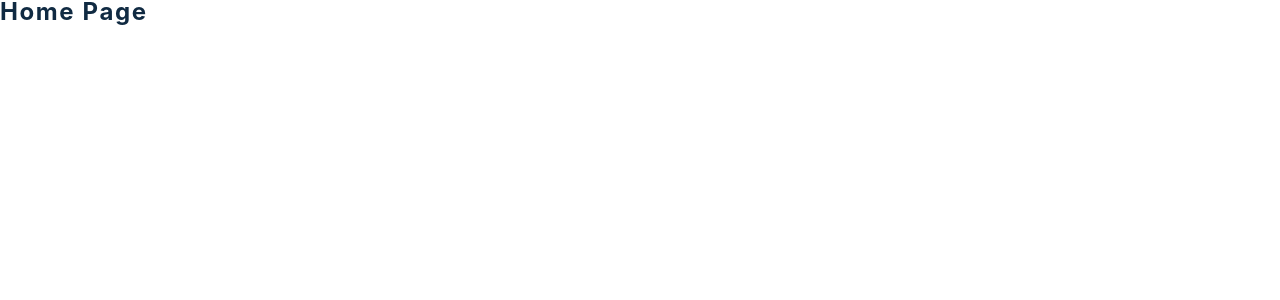
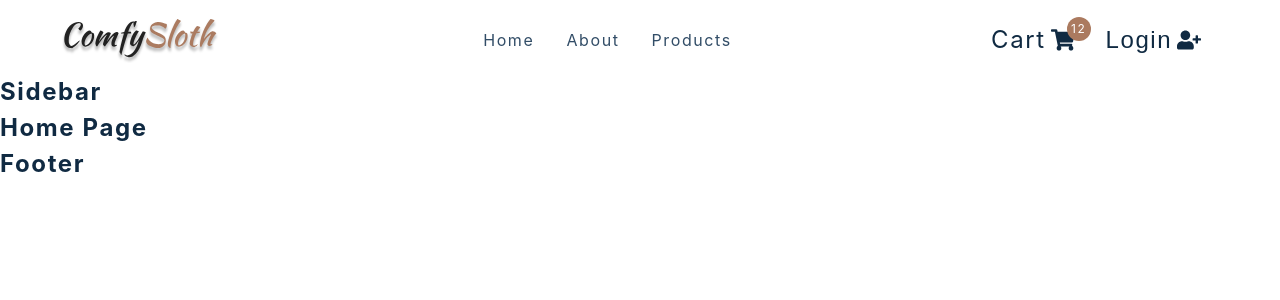
Before and after one commit to Otimthomas/Comfy-Store, a React (Create React App) app: page / in a window 1280 px wide. Shown: the top 300 px of the page. Built offline with nearby package versions, Linux system fonts and the light colour scheme.

Commit message:
Navbar complete

```diff
--- a/src/App.js
+++ b/src/App.js
@@ -16,6 +16,8 @@
 function App() {
   return (
     <Router>
+      <Navbar />
+      <Sidebar />
       <Switch>
         <Route exact path="/">
           <HomePage />
@@ -39,6 +41,7 @@
           <ErrorPage />
         </Route>
       </Switch>
+      <Footer />
     </Router>
   );
 }
--- a/src/components/CartButtons.js
+++ b/src/components/CartButtons.js
@@ -1,14 +1,27 @@
-import React from 'react'
-import { FaShoppingCart, FaUserMinus, FaUserPlus } from 'react-icons/fa'
-import { Link } from 'react-router-dom'
-import styled from 'styled-components'
-import { useProductsContext } from '../context/products_context'
-import { useCartContext } from '../context/cart_context'
-import { useUserContext } from '../context/user_context'
+import React from "react";
+import { FaShoppingCart, FaUserMinus, FaUserPlus } from "react-icons/fa";
+import { Link } from "react-router-dom";
+import styled from "styled-components";
+import { useProductsContext } from "../context/products_context";
+import { useCartContext } from "../context/cart_context";
+import { useUserContext } from "../context/user_context";
 
 const CartButtons = () => {
-  return <h4>cart buttons </h4>
-}
+  return (
+    <Wrapper className="cart-btn-wrapper">
+      <Link to="/cart" className="cart-btn">
+        Cart
+        <span className="cart-container">
+          <FaShoppingCart />
+          <span className="cart-value">12</span>
+        </span>
+      </Link>
+      <button type="button" className="auth-btn">
+        Login <FaUserPlus />
+      </button>
+    </Wrapper>
+  );
+};
 
 const Wrapper = styled.div`
   display: grid;
@@ -62,5 +75,5 @@
       margin-left: 5px;
     }
   }
-`
-export default CartButtons
+`;
+export default CartButtons;
--- a/src/components/Navbar.js
+++ b/src/components/Navbar.js
@@ -1,16 +1,39 @@
-import React from 'react'
-import styled from 'styled-components'
-import logo from '../assets/logo.svg'
-import { FaBars } from 'react-icons/fa'
-import { Link } from 'react-router-dom'
-import { links } from '../utils/constants'
-import CartButtons from './CartButtons'
-import { useProductsContext } from '../context/products_context'
-import { useUserContext } from '../context/user_context'
+import React from "react";
+import styled from "styled-components";
+import logo from "../assets/logo.svg";
+import { FaBars } from "react-icons/fa";
+import { Link } from "react-router-dom";
+import { links } from "../utils/constants";
+import CartButtons from "./CartButtons";
+import { useProductsContext } from "../context/products_context";
+import { useUserContext } from "../context/user_context";
 
 const Nav = () => {
-  return <h4>navbar</h4>
-}
+  return (
+    <NavContainer>
+      <div className="nav-center">
+        <div className="nav-header">
+          <Link path="/">
+            <img src={logo} alt="comfort sloth" />
+          </Link>
+          <button type="button" className="nav-toggle">
+            <FaBars />
+          </button>
+        </div>
+        <ul className="nav-links">
+          {links.map((link) => {
+            return (
+              <li key={link.id}>
+                <Link to={link.url}>{link.text}</Link>
+              </li>
+            );
+          })}
+        </ul>
+        <CartButtons />
+      </div>
+    </NavContainer>
+  );
+};
 
 const NavContainer = styled.nav`
   height: 5rem;
@@ -77,6 +100,6 @@
       display: grid;
     }
   }
-`
+`;
 
-export default Nav
+export default Nav;
```
